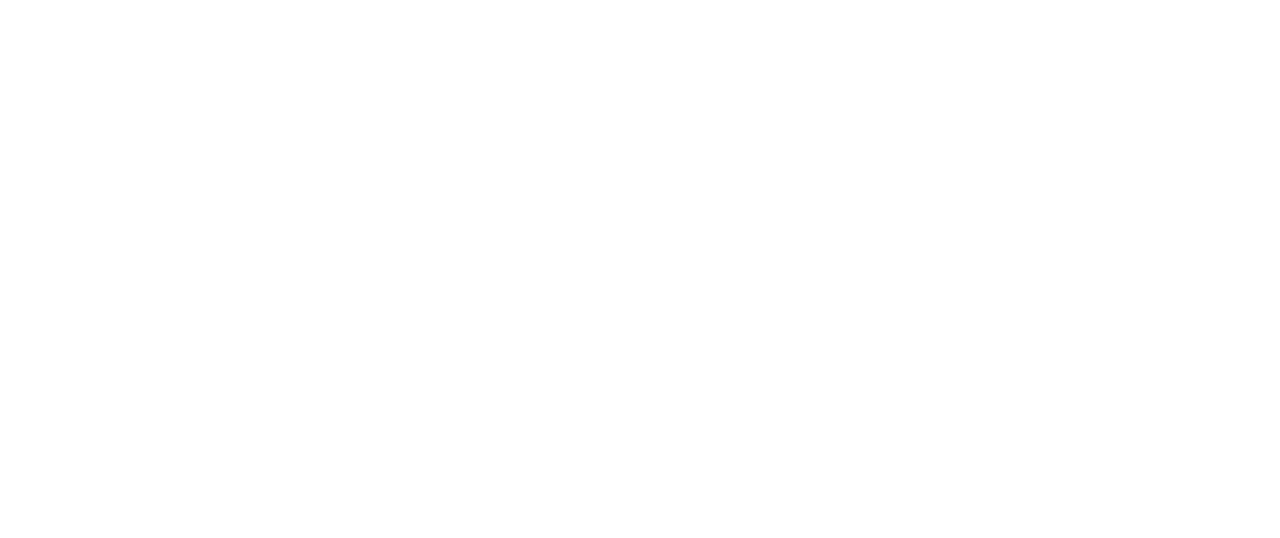
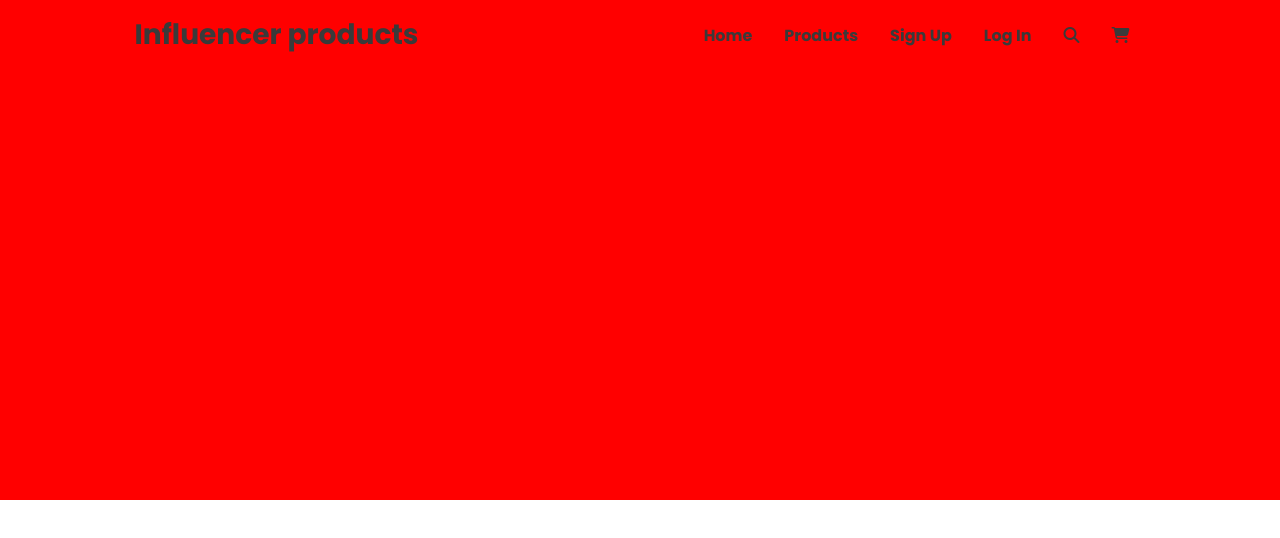
Before and after one commit to Showmandas/influence_gear_design, a plain HTML site: page index.html in a window 1280 px wide. Drawn offline with Linux system fonts and the light colour scheme.

Commit message:
style navbar

```diff
--- a/index.html
+++ b/index.html
@@ -5,9 +5,27 @@
     <meta http-equiv="X-UA-Compatible" content="IE=edge">
     <meta name="viewport" content="width=device-width, initial-scale=1.0">
     <title>influence Gear</title>
+    <script src="https://kit.fontawesome.com/d6aff4eabe.js" crossorigin="anonymous"></script>
     <link rel="stylesheet" href="styles.css">
+
 </head>
 <body>
-
+    <header>
+        <nav>
+            <div class="logo-txt">
+                <h3>Influencer products</h3>
+            </div><!--logo-txt-->
+            <div class="menu">
+                <ul>
+                    <li><a href="#">Home</a></li>
+                    <li><a href="#">products</a></li>
+                    <li><a href="#">sign up</a></li>
+                    <li><a href="#">log in</a></li>
+                    <li><a href="#"><i class="fa-solid fa-magnifying-glass"></i></a></li>
+                    <li><a href="#"><i class="fa-solid fa-cart-shopping"></i></a></li>
+                </ul>
+            </div><!--/menu-->
+        </nav>
+    </header>
 </body>
 </html>
--- a/styles.css
+++ b/styles.css
@@ -0,0 +1,50 @@
+@import url("https://fonts.googleapis.com/css2?family=Poppins:ital,wght@0,300;0,400;0,500;0,700;1,400;1,500;1,700&display=swap");
+
+* {
+  margin: 0;
+  padding: 0;
+  font-family: "Poppins", sans-serif;
+}
+
+:root {
+  --primary-color: #3a3a3a;
+  --secondary-color: #18191f;
+  --btn-color: #e02c6d;
+}
+
+/* header style  */
+header {
+  width: 100%;
+  height: 500px;
+  background-color: red;
+}
+
+nav {
+  height: 70px;
+  display: flex;
+  justify-content: space-around;
+  align-items: center;
+  /* background-color: blue; */
+}
+
+nav ul {
+  display: flex;
+  justify-content: center;
+}
+nav ul li {
+  list-style: none;
+  padding: 1rem;
+}
+nav ul li a {
+  text-decoration: none;
+  text-transform: capitalize;
+  color: var(--primary-color);
+  font-weight: 600;
+  font-size: 16px;
+}
+
+.logo-txt {
+  font-weight: 700;
+  font-size: 24px;
+  color: var(--primary-color);
+}
```
